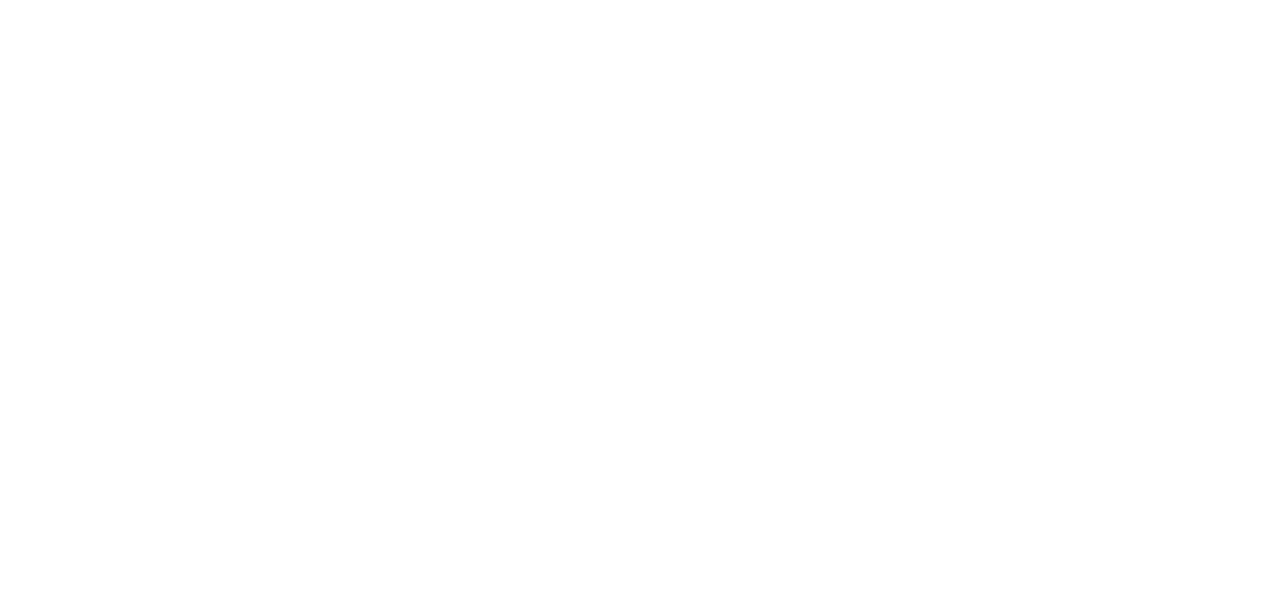
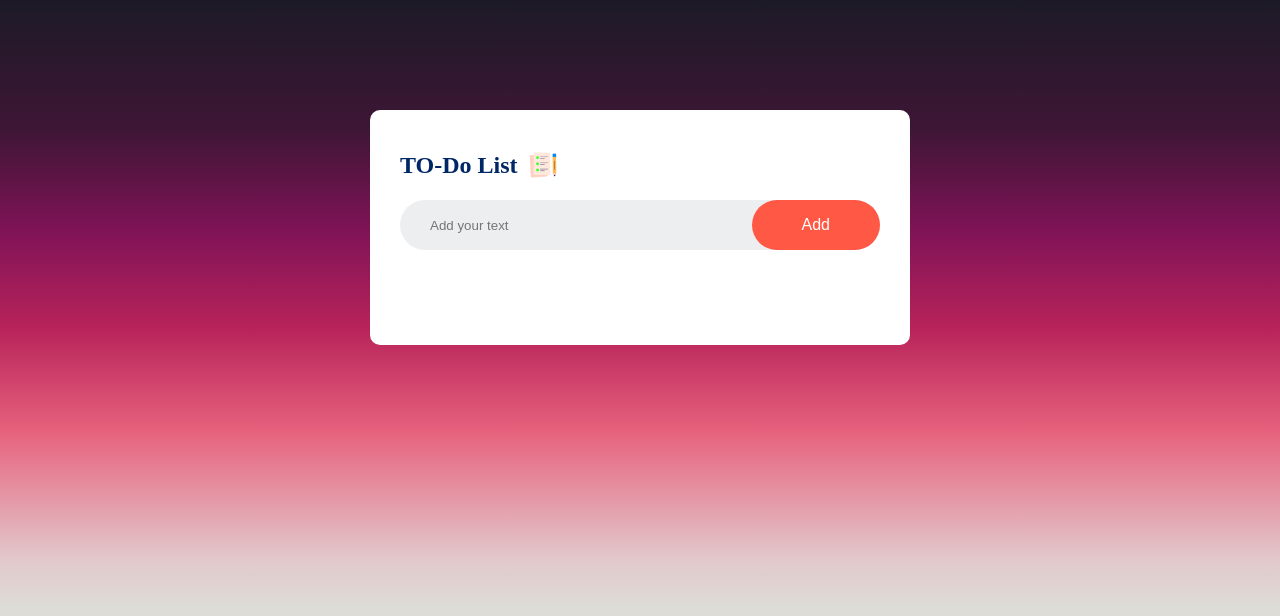
Before and after one commit to rohitrwt7827-arch/ToDo-app-js, a plain HTML site: page index.html in a window 1280 px wide. Drawn offline with Linux system fonts and the light colour scheme.

Commit message:
Added UI for todo app (HTML structure + CSS styling)

```diff
--- a/index.html
+++ b/index.html
@@ -1,12 +1,30 @@
 <!DOCTYPE html>
 <html lang="en">
+
 <head>
     <meta charset="UTF-8">
     <meta name="viewport" content="width=device-width, initial-scale=1.0">
     <title>TO-DO-List</title>
     <link rel="stylesheet" href="style.css">
 </head>
+
 <body>
+    <div class="container">
+        <div class="todo-app">
+            <h2>TO-Do List <img src="./assets/images/icon.png" alt=""></h2>
+            <div class="row">
+                <input type="text" placeholder="Add your text" id="input-box">
+                <button>Add</button>
+
+            </div>
+            <ul class="list-container">
+                <!-- <li class="checked">Task 1</li>
+                <li>Task 1</li>
+                <li>Task 1</li> -->
+            </ul>
+        </div>
+
+    </div>
 
 
 
@@ -14,4 +32,5 @@
 
     <script src="script.js"></script>
 </body>
+
 </html>
--- a/style.css
+++ b/style.css
@@ -1,5 +1,93 @@
-*{
-    margin: 0;
-    padding: 0;
-    box-sizing: border-box;
+* {
+  margin: 0;
+  padding: 0;
+  box-sizing: border-box;
 }
+.container {
+  width: 100%;
+  min-height: 100vh;
+  background-image: linear-gradient(
+    to top,
+    #dbdcd7 0%,
+    #dddcd7 24%,
+    #e2c9cc 30%,
+    #e7627d 46%,
+    #b8235a 59%,
+    #801357 71%,
+    #3d1635 84%,
+    #1c1a27 100%
+  );
+  padding: 10px;
+}
+.todo-app {
+  background: #fff;
+  width: 100%;
+  max-width: 540px;
+  margin: 100px auto 20px;
+  padding: 40px 30px 70px;
+  border-radius: 10px;
+}
+.todo-app h2 {
+  color: #002765;
+  display: flex;
+  align-items: center;
+  margin-bottom: 20px;
+}
+.todo-app h2 img {
+  width: 30px;
+  margin-left: 10px;
+}
+.row {
+  display: flex;
+  align-items: center;
+  justify-content: space-between;
+  background: #edeef0;
+  border-radius: 30px;
+  padding-left: 20px;
+  margin-bottom: 25px;
+}
+input {
+  flex: 1;
+  border: none;
+  outline: none;
+  background: transparent;
+  padding: 10px;
+  font-weight: 14px;
+}
+button {
+  border: none;
+  outline: none;
+  padding: 16px 50px;
+  background: #ff5945;
+  color: #fff;
+  font-size: 16px;
+  cursor: pointer;
+  border-radius: 40px;
+}
+ul li{
+    list-style: none;
+    font-size: 17px;
+    padding: 12px 8px 12px 50px;
+    user-select: none;
+    cursor: pointer;
+    position: relative;
+}
+ul li::before{
+    content: "";
+    position: absolute;
+    height: 28px;
+    width: 28px;
+    border-radius: 50%;
+    background-image: url(/assets/images/unchecked.png);
+    background-size: cover;
+    background-position: center;
+    top: 12px;
+    left: 8px;
+}
+ul li.checked{
+    color: #555;
+    text-decoration: line-through;
+}
+ul li.checked::before{
+    background-image: url(./assets/images/checked.png);
+}
```
